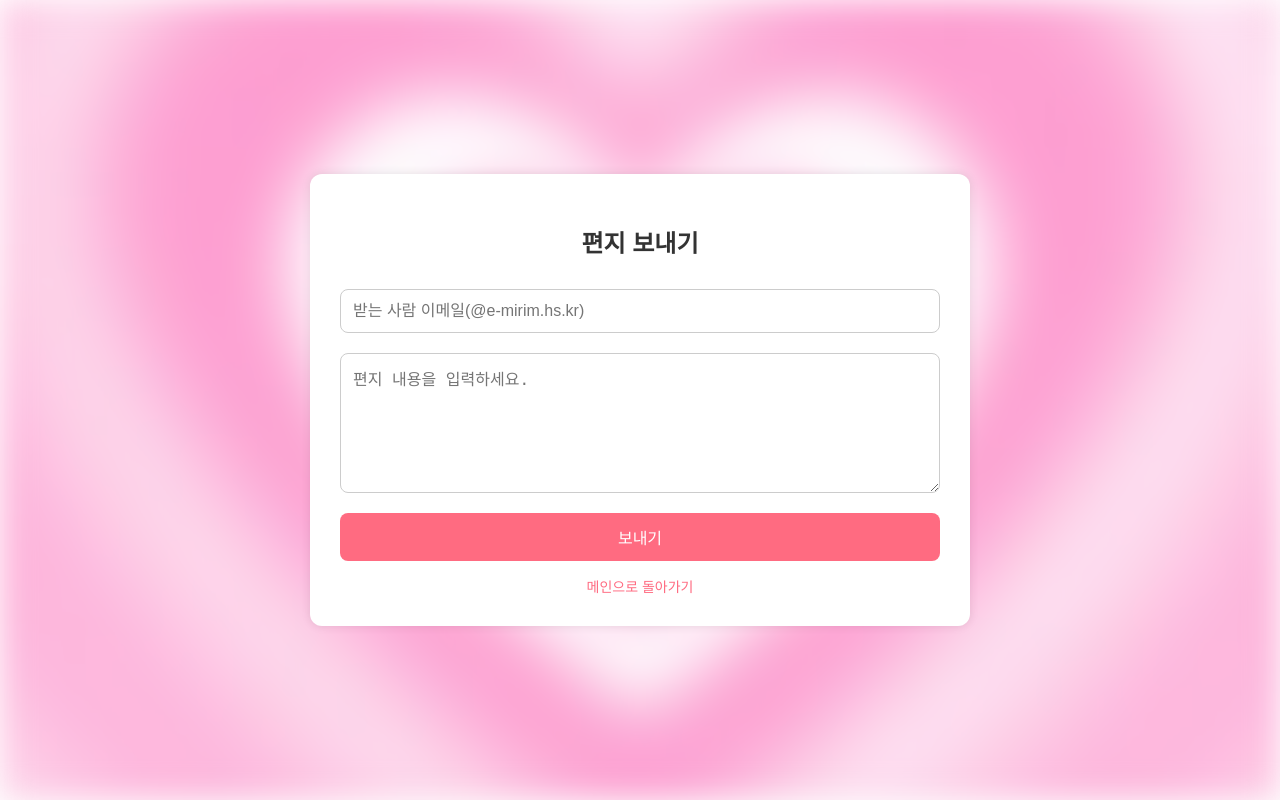
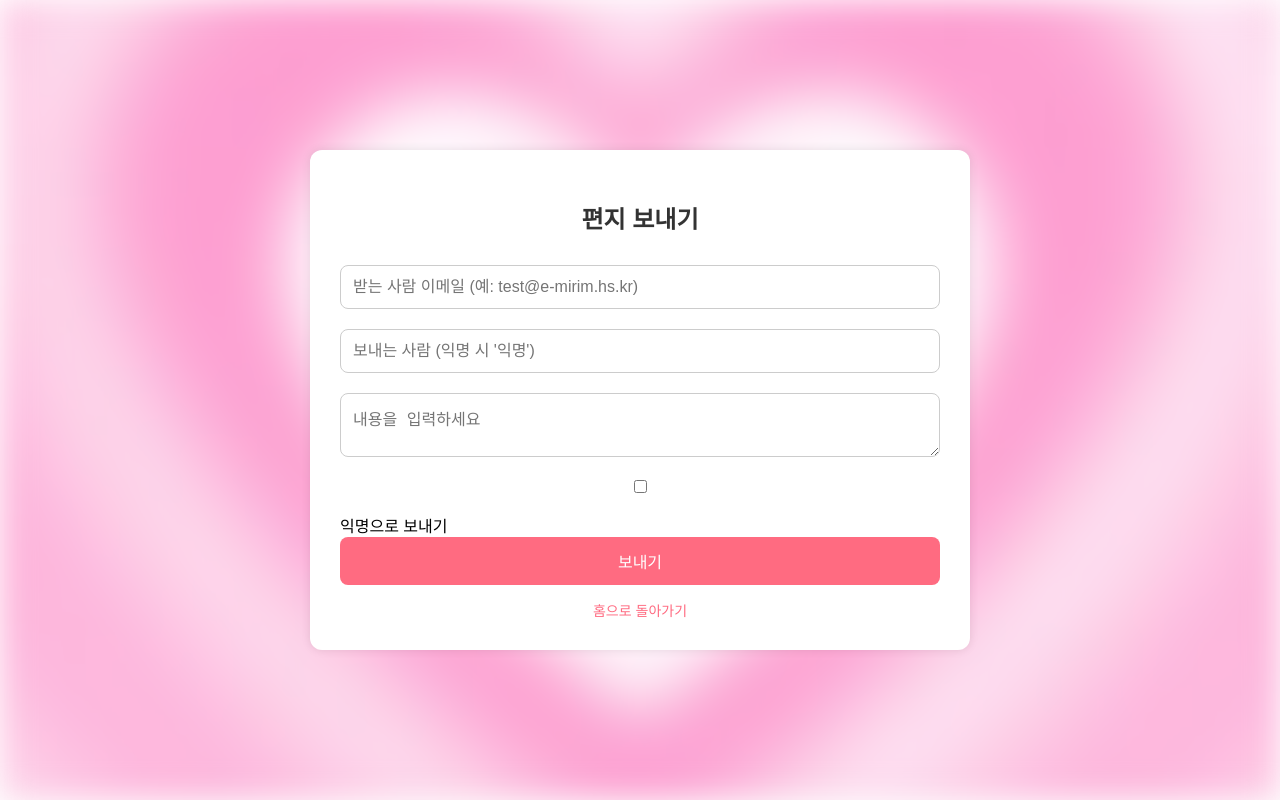
Before and after one commit to tyzzxxkk/Signal, a Flask app: template templates/send_letter.html in a window 1280 px wide. Run offline with Flask 3, Linux system fonts and the light colour scheme; the template is opened without the code that fills it: values that come from a table or form of the project are taken from there, others are empty.

Commit message:
fix: 편지 보내기 기능 수정

```diff
--- a/routes.py
+++ b/routes.py
@@ -8,7 +8,7 @@ from filters import filter_bad_words
 import random
 import string
 import datetime
-from forms import LoveForm # LoveForm을 import 합니다.
+from forms import LoveForm, LetterForm
 
 main_bp = Blueprint('main', __name__)
 
--- a/templates/send_letter.html
+++ b/templates/send_letter.html
@@ -78,14 +78,22 @@
 <body>
     <div class="container">
         <h2>편지 보내기</h2>
-
-        <form action="/send_letter" method="POST">
-            <input type="text" name="receiver" placeholder="받는 사람 이메일(@e-mirim.hs.kr)" required>
-            <textarea name="content" placeholder="편지 내용을 입력하세요." rows="6" required></textarea>
+        {% with messages = get_flashed_messages(with_categories=true) %}
+            {% if messages %}
+                {% for category, message in messages %}
+                    <div class="flash-{{ category }}">{{ message }}</div>
+                {% endfor %}
+            {% endif %}
+        {% endwith %}
+        <form method="POST">
+            {{ form.hidden_tag() }}
+            {{ form.receiver_email(placeholder="받는 사람 이메일 (예: test@e-mirim.hs.kr)") }}
+            {{ form.name(placeholder="보내는 사람 (익명 시 '익명')") }}
+            {{ form.content(placeholder="내용을 입력하세요") }}
+            {{ form.anonymous() }} 익명으로 보내기
             <button type="submit">보내기</button>
         </form>
-
-        <a href="/">메인으로 돌아가기</a>
+        <a href="{{ url_for('main.home') }}">홈으로 돌아가기</a>
     </div>
 </body>
 </html>
```
